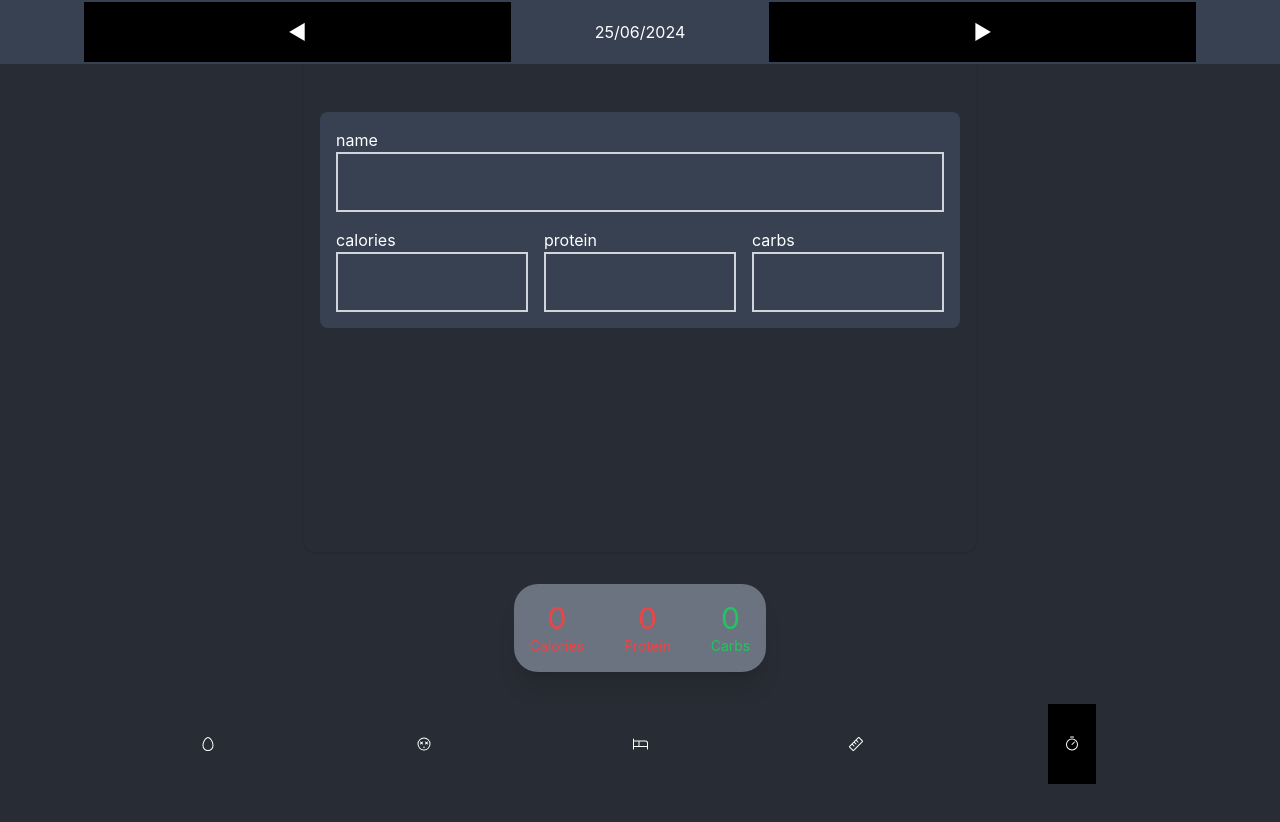
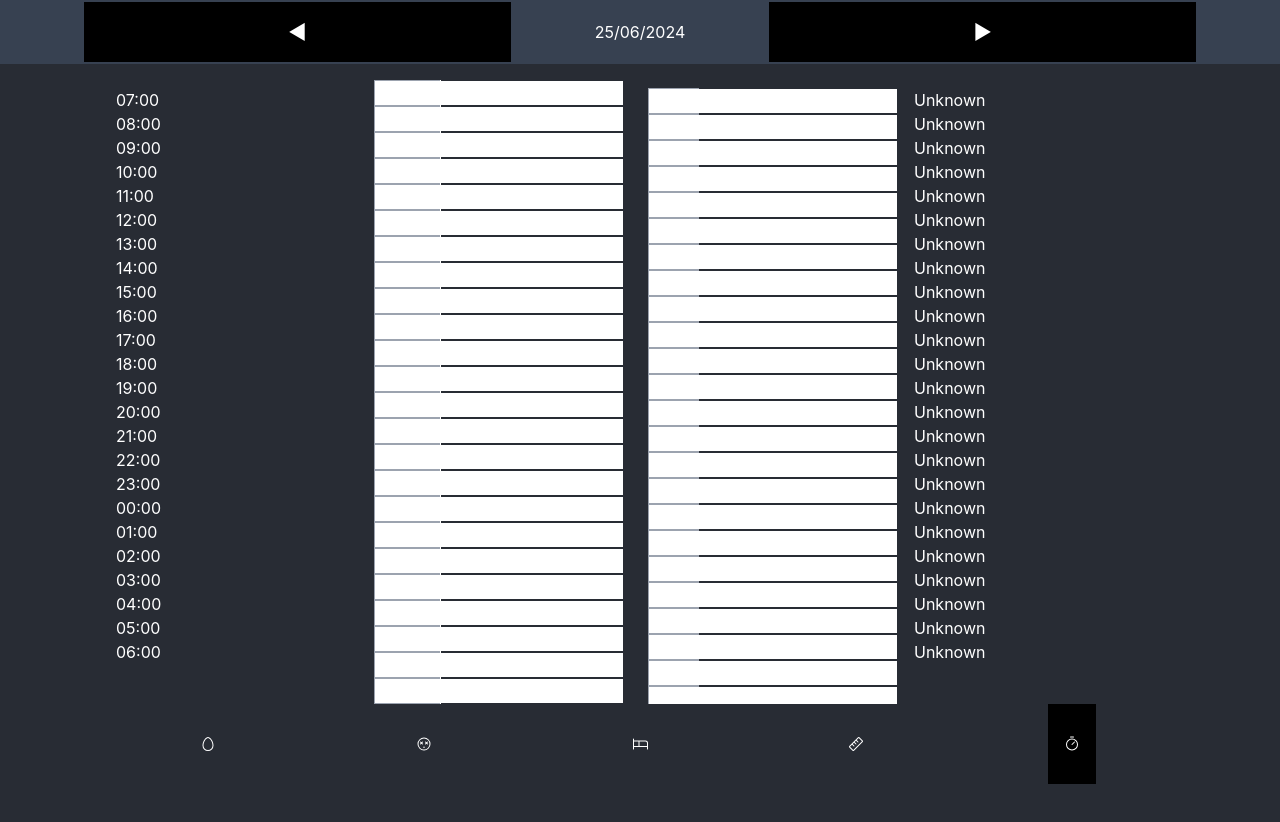
Before and after one commit to EliranSun/trackers, a React (Create React App) app: page / in a window 1280 px wide. Both pictures are taken after a click on the button 1072 px from the left and 744 px from the top of the page. Shown: the top 822 px of the page. Before the commit the page ends 800 px from the top, so only its background shows below. Built offline with nearby package versions, Linux system fonts and the light colour scheme.

Commit message:
Hourly start

```diff
--- a/src/App.js
+++ b/src/App.js
@@ -1,9 +1,9 @@
 import './App.css';
 import {useState} from "react";
-import classNames from "classnames";
-import {ONE_DAY, Tracker, TrackerNames} from "./constants";
-import {TrackerSection} from "./components/TrackerSection";
+import {ONE_DAY, TrackerNames} from "./constants";
 import {Navbar} from "./components/Navbar";
+import {KetoTable} from "./components/KetoTable";
+import {RealityVsExpectationView} from "./components/RealityVsExpectationView";
 
 function App() {
     const [dateObject, setDateObject] = useState(new Date());
@@ -33,15 +33,22 @@ function App() {
                     ▶
                 </button>
             </div>
-            {Tracker.map((tracker) => {
-                return (
-                    <TrackerSection
-                        key={tracker.name}
+            <div className="pt-16 pb-48">
+                {selectedView === TrackerNames.KETO
+                    ? <KetoTable
                         date={date}
-                        {...tracker}/>
-                );
-            })}
-            <Navbar selectedView={selectedView} setSelectedView={setSelectedView}/>
+                        columns={[
+                            {name: "name", type: "text"},
+                            {name: "calories", type: "number"},
+                            {name: "protein", type: "number"},
+                            {name: "carbs", type: "number"},
+                        ]}/> : null}
+                {selectedView === TrackerNames.HOURLY
+                    ? <RealityVsExpectationView/> : null}
+            </div>
+            <Navbar
+                selectedView={selectedView}
+                setSelectedView={setSelectedView}/>
         </div>
     );
 }
--- a/src/components/KetoTable.jsx
+++ b/src/components/KetoTable.jsx
@@ -63,7 +63,7 @@ export const KetoTable = ({columns, date}) => {
                         value={carbsSum}
                         range={[0, 40]}/>
                 </div>
-                <div className="h-full overflow-x-hidden overflow-y-auto pt-16 pb-48">
+                <div className="h-full overflow-x-hidden overflow-y-auto">
                     {localData.concat({
                         name: "",
                         calories: null,
--- /dev/null
+++ b/src/components/RealityVsExpectationView.jsx
@@ -0,0 +1,46 @@
+const hours = new Array(24).fill(0).map((_, i) => {
+    const adjustedIndex = i + 7;
+
+    if (adjustedIndex > 23) {
+        return `0${adjustedIndex - 24}:00`;
+    }
+
+    if (adjustedIndex > 9) {
+        return `${adjustedIndex}:00`;
+    }
+
+    return `0${adjustedIndex}:00`;
+});
+
+const HourlyTypes = {
+    UNKNOWN: "Unknown",
+    MISMATCH: "Mismatch",
+    FULFILLED: "Fulfilled"
+};
+
+export const RealityVsExpectationView = (props) => {
+    return (
+        <section className="grid grid-cols-4 items-start">
+            <div className="p-2 w-1/4">
+                {hours.map(hour => <div key={hour}>{hour}</div>)}
+            </div>
+            <div className="border-r border-white w-1/4">
+                {hours.map(hour =>
+                    <div key={`${hour}-expectation`} className="w-full border border-gray-400">
+                        <input type="text"/>
+                    </div>)}
+            </div>
+            <div className="p-2 w-1/4">
+                {hours.map(hour =>
+                    <div key={`${hour}-reality`} className="border border-gray-400">
+                        <input type="text"/>
+                    </div>)}
+            </div>
+            <div className="p-2 w-1/4">
+                {hours.map(hour => <div key={`${hour}-match}`}>
+                    {HourlyTypes.UNKNOWN}
+                </div>)}
+            </div>
+        </section>
+    )
+};
--- a/src/components/TrackerSection.jsx
+++ /dev/null
@@ -1,9 +0,0 @@
-export const TrackerSection = ({name, component, ...rest}) => {
-    const Component = component;
-
-    return (
-        <section className="bg-gray-900 p-4 shadow rounded-xl">
-            <Component {...rest}/>
-        </section>
-    )
-};
```
